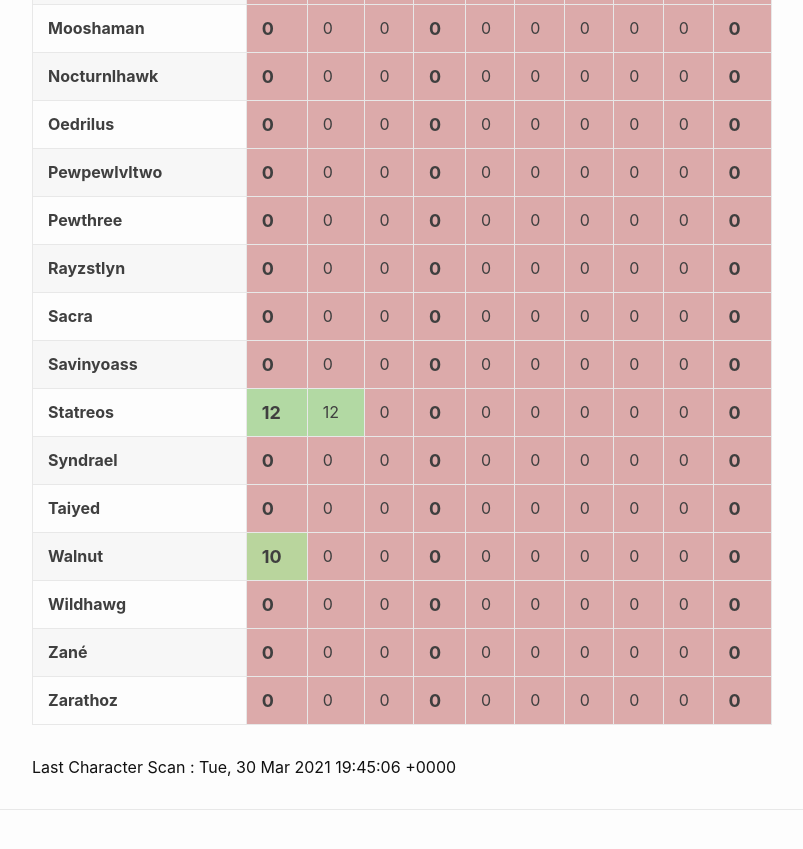
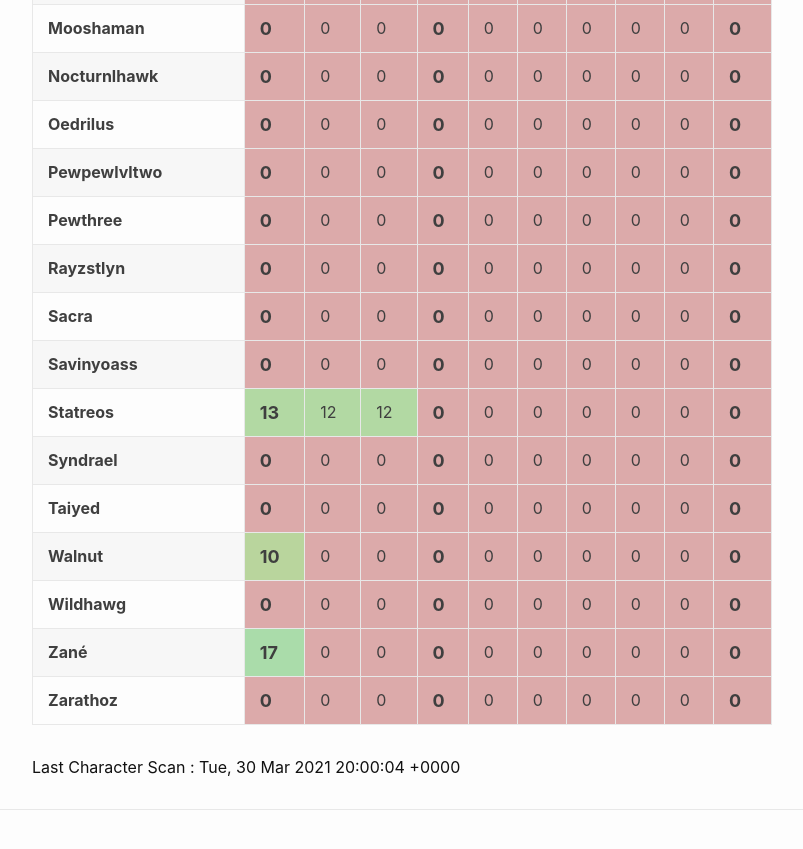
Before and after one commit to eldertribunal/keystonetracker, a Jekyll site: the page built from weekly.md, in a window 1280 px wide and 900 px high, scrolled down 1390 px. Shown: the top 849 px of the window, without its empty margins (126-929 px from the left). Built offline with Jekyll 4.4.1, drawn with Linux system fonts in a browser that asks for light colours.

Commit message:
auto scan Tue Mar 30 20:00:56 UTC 2021

```diff
--- a/_data/scanned.json
+++ b/_data/scanned.json
@@ -1,3 +1,3 @@
 {
-  "timestamp": 1617133506
+  "timestamp": 1617134404
 }
--- a/_data/weekly.json
+++ b/_data/weekly.json
@@ -332,7 +332,7 @@
   {
     "name": "Zan\u00e9",
     "dungeons": [
-      0,
+      17,
       0,
       0,
       0,
@@ -527,9 +527,9 @@
   {
     "name": "Statreos",
     "dungeons": [
+      13,
       12,
       12,
-      0,
       0,
       0,
       0,
```
